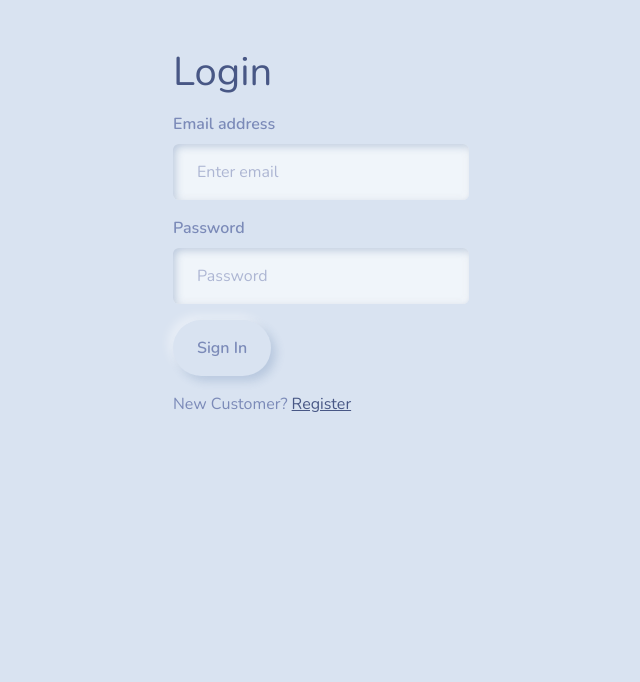
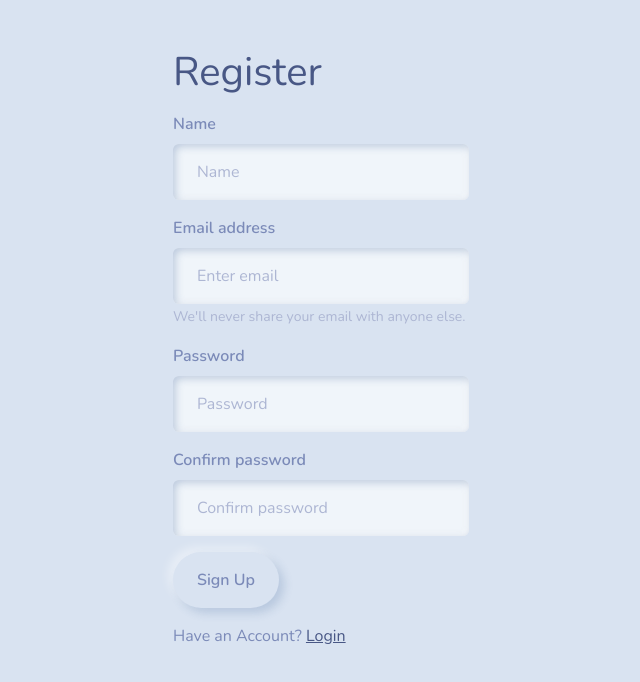
Before and after one commit to sagi403/ulti-wallet, a React (Create React App) app in the folder frontend/: page /register in a window 1280 px wide. Before the commit this address led to /login. Shown: the top 682 px of the page, without its empty margins (319-959 px from the left). Built offline with nearby package versions, Linux system fonts and the light colour scheme; no server answers; sample sign-in values are in the browser's storage.

Commit message:
Fixing route loop

```diff
--- a/frontend/src/screens/LoginScreen.js
+++ b/frontend/src/screens/LoginScreen.js
@@ -1,5 +1,5 @@
 import { Form, Button, Container, Row, Col } from "react-bootstrap";
-import { Link, useLocation, useNavigate } from "react-router-dom";
+import { Link, useNavigate } from "react-router-dom";
 import { useDispatch, useSelector } from "react-redux";
 import { login } from "../store/userSlice";
 import { useEffect, useState } from "react";
@@ -7,7 +7,6 @@
 import checkUserToken from "../utils/checkUserToken";
 
 const LoginScreen = () => {
-  const location = useLocation();
   const dispatch = useDispatch();
   const navigate = useNavigate();
 
@@ -16,20 +15,16 @@
 
   const { userInfo, error } = useSelector(state => state.user);
 
-  const redirect = location.search
-    ? location.search.split("=")[1]
-    : "/app/portfolio";
-
   useEffect(() => {
     const isUserAuth = async () => {
       const auth = await checkUserToken(userInfo);
 
       if (auth) {
-        navigate(redirect);
+        navigate("/app/portfolio");
       }
     };
     isUserAuth();
-  }, [userInfo, navigate, redirect]);
+  }, [userInfo, navigate]);
 
   const submitHandler = async e => {
     e.preventDefault();
@@ -69,10 +64,7 @@
 
       <Row className="py-3">
         <Col>
-          New Customer?{" "}
-          <Link to={redirect ? `/register?redirect=${redirect}` : "/register"}>
-            Register
-          </Link>
+          New Customer? <Link to="/register">Register</Link>
         </Col>
       </Row>
     </Container>
--- a/frontend/src/screens/RegisterScreen.js
+++ b/frontend/src/screens/RegisterScreen.js
@@ -1,9 +1,10 @@
 import { useEffect, useState } from "react";
 import { Form, Button, Container, Row, Col } from "react-bootstrap";
 import { useDispatch, useSelector } from "react-redux";
-import { Link, useLocation, useNavigate } from "react-router-dom";
+import { Link, useNavigate } from "react-router-dom";
 import { register } from "../store/userSlice";
 import Message from "../components/Message";
+import checkUserToken from "../utils/checkUserToken";
 
 const RegisterScreen = () => {
   const [name, setName] = useState("");
@@ -12,21 +13,21 @@
   const [confirmPassword, setConfirmPassword] = useState("");
   const [message, setMessage] = useState(null);
 
-  const location = useLocation();
   const navigate = useNavigate();
   const dispatch = useDispatch();
 
   const { userInfo, error } = useSelector(state => state.user);
 
-  const redirect = location.search
-    ? location.search.split("=")[1]
-    : "/app/portfolio";
+  useEffect(() => {
+    const isUserAuth = async () => {
+      const auth = await checkUserToken(userInfo);
 
-  useEffect(() => {
-    if (userInfo) {
-      navigate(redirect);
-    }
-  }, [userInfo, navigate, redirect]);
+      if (auth) {
+        navigate("/app/portfolio");
+      }
+    };
+    isUserAuth();
+  }, [userInfo, navigate]);
 
   const submitHandler = e => {
     e.preventDefault();
@@ -93,10 +94,7 @@
 
       <Row className="py-3">
         <Col>
-          Have an Account?{" "}
-          <Link to={redirect ? `/login?redirect=${redirect}` : "/login"}>
-            Login
-          </Link>
+          Have an Account? <Link to="/login">Login</Link>
         </Col>
       </Row>
     </Container>
```
